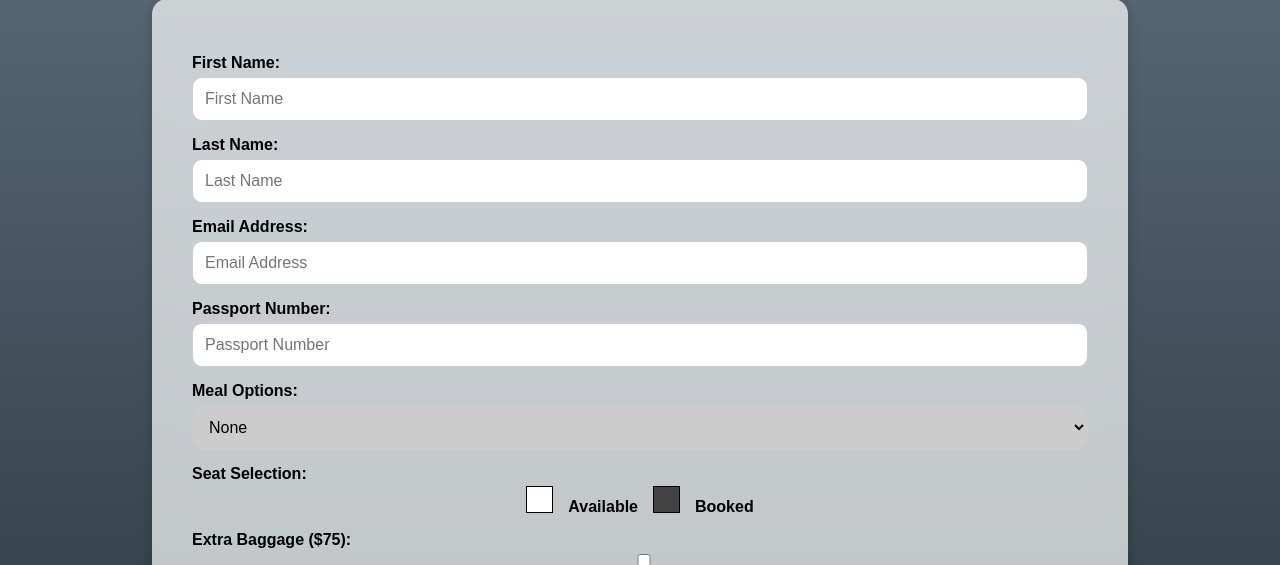
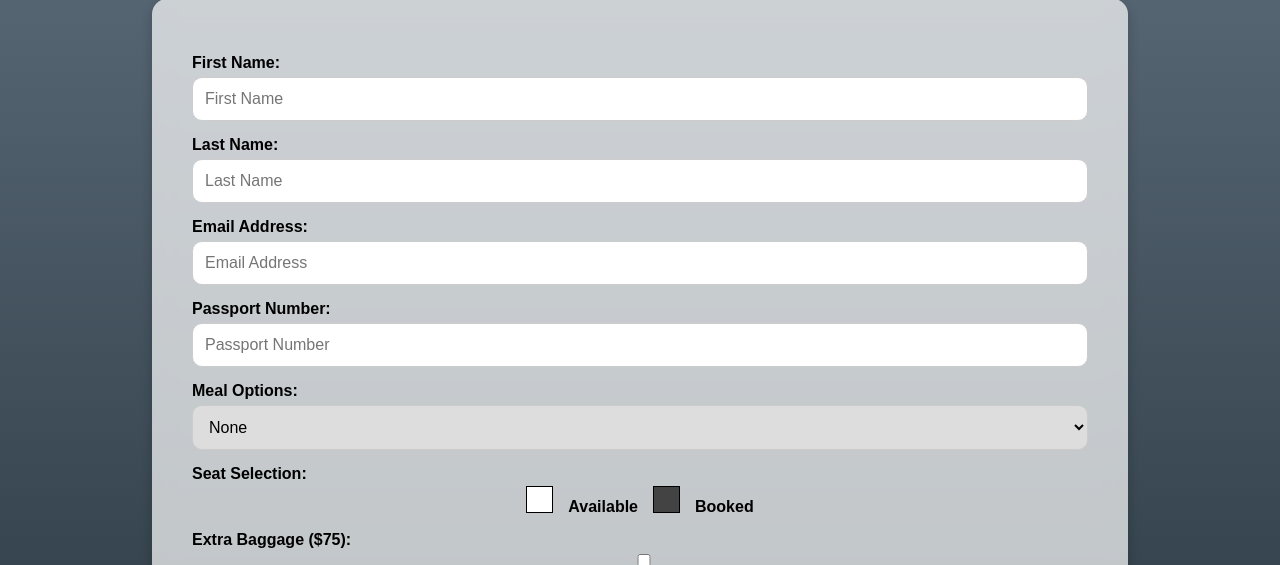
Before and after one commit to Nikskrtskrt/CCAPDEV, a web app: file public/reservation-form.html in a window 1280 px wide. Shown: the part 490-1055 px from the top of the page. Run offline with its HTML, style and script files only (its server is not run), Linux system fonts and the light colour scheme; some libraries are stand-ins or nearby versions.

Commit message:
Modified select element

```diff
--- a/public/globals.css
+++ b/public/globals.css
@@ -58,7 +58,7 @@ select {
     border: 1px solid #ccc;
     border-radius: 10px;
     box-sizing: border-box;
-    background-color: #ccc;
+    background-color: #dddddd;
 }
 
 button:hover {
```
